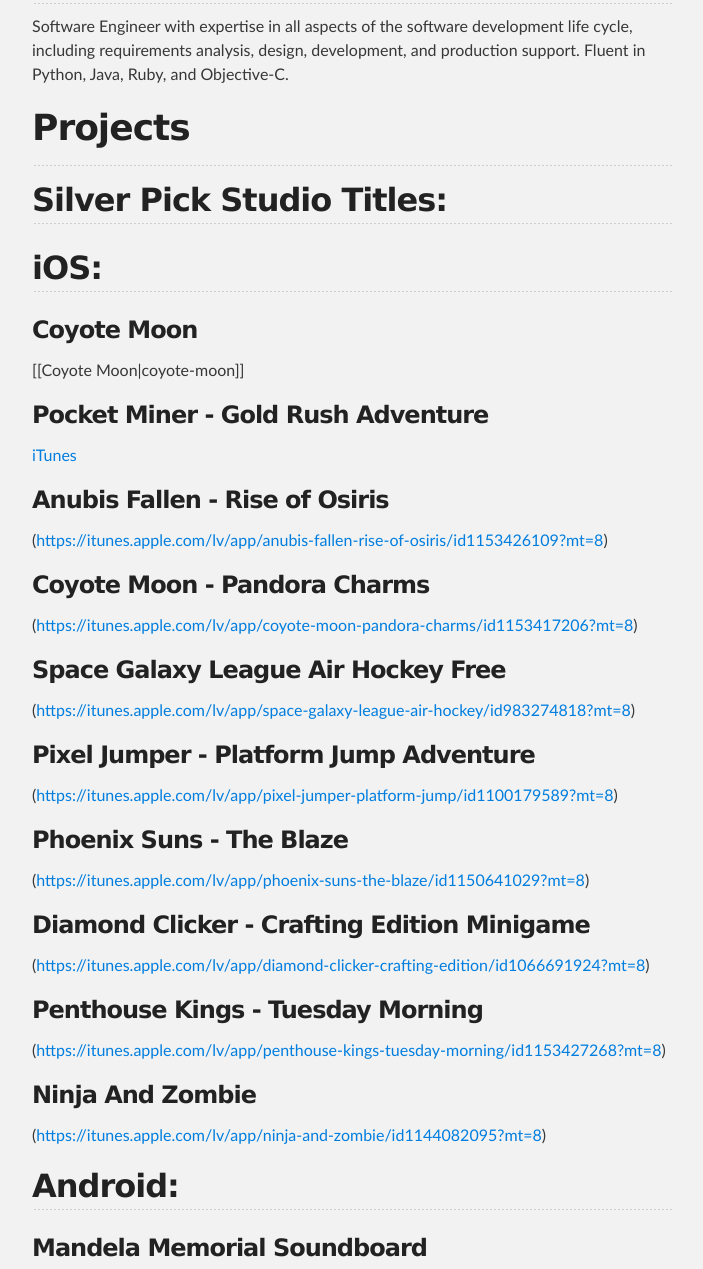
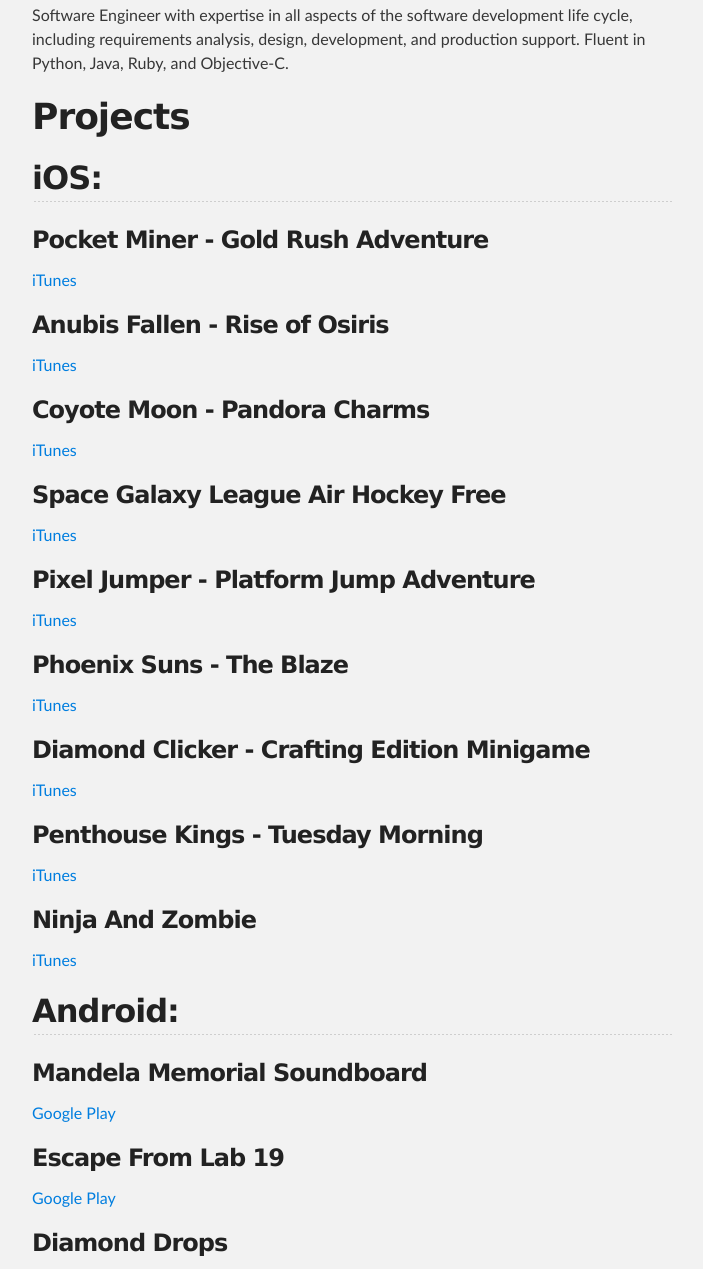
Before and after one commit to Dmchale92/Dmchale92.github.io, a plain HTML site: page index.html in a window 1280 px wide. Shown: the part 357-1626 px from the top of the page, without its empty margins (288-991 px from the left). Drawn offline with Linux system fonts and the light colour scheme.

```diff
--- a/index.html
+++ b/index.html
@@ -4,11 +4,11 @@
   <head>
     <meta charset='utf-8'>
     <meta http-equiv="X-UA-Compatible" content="chrome=1">
-    <meta name="description" content="David McHale - Developer : Founder of Silver Pick Studios - Creater of SkinLab, CodeCaptain, SpriteGuru, ResizeBuddy">
+    <meta name="description" content="David McHale : Founder of Silver Pick Studios - Creater of SkinLab, CodeCaptain, SpriteGuru, ResizeBuddy">
 
     <link rel="stylesheet" type="text/css" media="screen" href="stylesheets/stylesheet.css">
 
-    <title>David McHale - Developer</title>
+    <title>David McHale</title>
   </head>
 
   <body>
@@ -18,7 +18,7 @@
         <header class="inner">
           <a id="forkme_banner" href="https://github.com/Dmchale92">View on GitHub</a>
 
-          <h1 id="project_title">David McHale - Developer</h1>
+          <h1 id="project_title">David McHale</h1>
           <h2 id="project_tagline">Founder of Silver Pick Studios - Creater of SkinLab, CodeCaptain, SpriteGuru, ResizeBuddy</h2>
 
         </header>
@@ -30,25 +30,13 @@
         <h1>
 <a id="summary" class="anchor" href="#summary" aria-hidden="true"><span aria-hidden="true" class="octicon octicon-link"></span></a>Summary</h1>
 
-<hr>
-
 <p>Software Engineer with expertise in all aspects of the software development life cycle, including requirements analysis, design, development, and production support. Fluent in Python, Java, Ruby, and Objective-C.</p>
 
 <h1>
 <a id="projects" class="anchor" href="#projects" aria-hidden="true"><span aria-hidden="true" class="octicon octicon-link"></span></a>Projects</h1>
 
-<hr>
-
-<h2>
-<a id="silver-pick-studio-titles" class="anchor" href="#silver-pick-studio-titles" aria-hidden="true"><span aria-hidden="true" class="octicon octicon-link"></span></a>Silver Pick Studio Titles:</h2>
-
 <h2>
 <a id="ios" class="anchor" href="#ios" aria-hidden="true"><span aria-hidden="true" class="octicon octicon-link"></span></a>iOS:</h2>
-
-<h3>
-<a id="coyote-moon" class="anchor" href="#coyote-moon" aria-hidden="true"><span aria-hidden="true" class="octicon octicon-link"></span></a>Coyote Moon</h3>
-
-<p>[[Coyote Moon|coyote-moon]]</p>
 
 <h3>
 <a id="pocket-miner---gold-rush-adventure" class="anchor" href="#pocket-miner---gold-rush-adventure" aria-hidden="true"><span aria-hidden="true" class="octicon octicon-link"></span></a>Pocket Miner - Gold Rush Adventure</h3>
@@ -58,42 +46,42 @@
 <h3>
 <a id="anubis-fallen---rise-of-osiris" class="anchor" href="#anubis-fallen---rise-of-osiris" aria-hidden="true"><span aria-hidden="true" class="octicon octicon-link"></span></a>Anubis Fallen - Rise of Osiris</h3>
 
-<p>(<a href="https://itunes.apple.com/lv/app/anubis-fallen-rise-of-osiris/id1153426109?mt=8">https://itunes.apple.com/lv/app/anubis-fallen-rise-of-osiris/id1153426109?mt=8</a>)</p>
+<p><a href="https://itunes.apple.com/lv/app/anubis-fallen-rise-of-osiris/id1153426109?mt=8">iTunes</a></p>
 
 <h3>
 <a id="coyote-moon---pandora-charms" class="anchor" href="#coyote-moon---pandora-charms" aria-hidden="true"><span aria-hidden="true" class="octicon octicon-link"></span></a>Coyote Moon - Pandora Charms</h3>
 
-<p>(<a href="https://itunes.apple.com/lv/app/coyote-moon-pandora-charms/id1153417206?mt=8">https://itunes.apple.com/lv/app/coyote-moon-pandora-charms/id1153417206?mt=8</a>)</p>
+<p><a href="https://itunes.apple.com/lv/app/coyote-moon-pandora-charms/id1153417206?mt=8">iTunes</a></p>
 
 <h3>
 <a id="space-galaxy-league-air-hockey-free" class="anchor" href="#space-galaxy-league-air-hockey-free" aria-hidden="true"><span aria-hidden="true" class="octicon octicon-link"></span></a>Space Galaxy League Air Hockey Free</h3>
 
-<p>(<a href="https://itunes.apple.com/lv/app/space-galaxy-league-air-hockey/id983274818?mt=8">https://itunes.apple.com/lv/app/space-galaxy-league-air-hockey/id983274818?mt=8</a>)</p>
+<p><a href="https://itunes.apple.com/lv/app/space-galaxy-league-air-hockey/id983274818?mt=8">iTunes</a></p>
 
 <h3>
 <a id="pixel-jumper---platform-jump-adventure" class="anchor" href="#pixel-jumper---platform-jump-adventure" aria-hidden="true"><span aria-hidden="true" class="octicon octicon-link"></span></a>Pixel Jumper - Platform Jump Adventure</h3>
 
-<p>(<a href="https://itunes.apple.com/lv/app/pixel-jumper-platform-jump/id1100179589?mt=8">https://itunes.apple.com/lv/app/pixel-jumper-platform-jump/id1100179589?mt=8</a>)</p>
+<p><a href="https://itunes.apple.com/lv/app/pixel-jumper-platform-jump/id1100179589?mt=8">iTunes</a></p>
 
 <h3>
 <a id="phoenix-suns---the-blaze" class="anchor" href="#phoenix-suns---the-blaze" aria-hidden="true"><span aria-hidden="true" class="octicon octicon-link"></span></a>Phoenix Suns - The Blaze</h3>
 
-<p>(<a href="https://itunes.apple.com/lv/app/phoenix-suns-the-blaze/id1150641029?mt=8">https://itunes.apple.com/lv/app/phoenix-suns-the-blaze/id1150641029?mt=8</a>)</p>
+<p><a href="https://itunes.apple.com/lv/app/phoenix-suns-the-blaze/id1150641029?mt=8">iTunes</a></p>
 
 <h3>
 <a id="diamond-clicker---crafting-edition-minigame" class="anchor" href="#diamond-clicker---crafting-edition-minigame" aria-hidden="true"><span aria-hidden="true" class="octicon octicon-link"></span></a>Diamond Clicker - Crafting Edition Minigame</h3>
 
-<p>(<a href="https://itunes.apple.com/lv/app/diamond-clicker-crafting-edition/id1066691924?mt=8">https://itunes.apple.com/lv/app/diamond-clicker-crafting-edition/id1066691924?mt=8</a>)</p>
+<p><a href="https://itunes.apple.com/lv/app/diamond-clicker-crafting-edition/id1066691924?mt=8">iTunes</a></p>
 
 <h3>
 <a id="penthouse-kings---tuesday-morning" class="anchor" href="#penthouse-kings---tuesday-morning" aria-hidden="true"><span aria-hidden="true" class="octicon octicon-link"></span></a>Penthouse Kings - Tuesday Morning</h3>
 
-<p>(<a href="https://itunes.apple.com/lv/app/penthouse-kings-tuesday-morning/id1153427268?mt=8">https://itunes.apple.com/lv/app/penthouse-kings-tuesday-morning/id1153427268?mt=8</a>)</p>
+<p><a href="https://itunes.apple.com/lv/app/penthouse-kings-tuesday-morning/id1153427268?mt=8">iTunes</a></p>
 
 <h3>
 <a id="ninja-and-zombie" class="anchor" href="#ninja-and-zombie" aria-hidden="true"><span aria-hidden="true" class="octicon octicon-link"></span></a>Ninja And Zombie</h3>
 
-<p>(<a href="https://itunes.apple.com/lv/app/ninja-and-zombie/id1144082095?mt=8">https://itunes.apple.com/lv/app/ninja-and-zombie/id1144082095?mt=8</a>)</p>
+<p><a href="https://itunes.apple.com/lv/app/ninja-and-zombie/id1144082095?mt=8">iTunes</a></p>
 
 <h2>
 <a id="android" class="anchor" href="#android" aria-hidden="true"><span aria-hidden="true" class="octicon octicon-link"></span></a>Android:</h2>
```
Also changed, not shown: params.json (+2 -2 lines).
